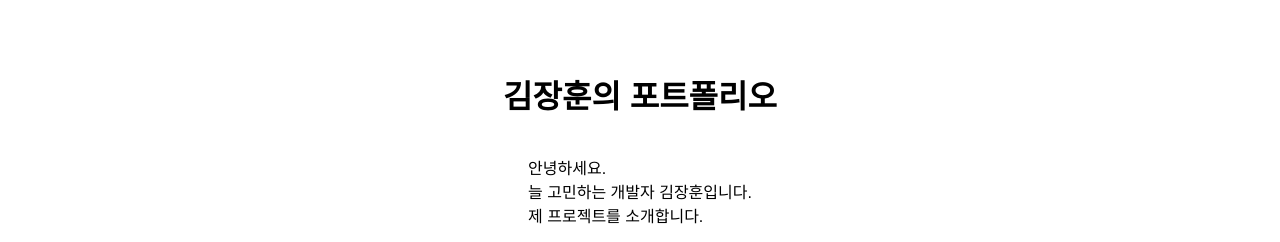
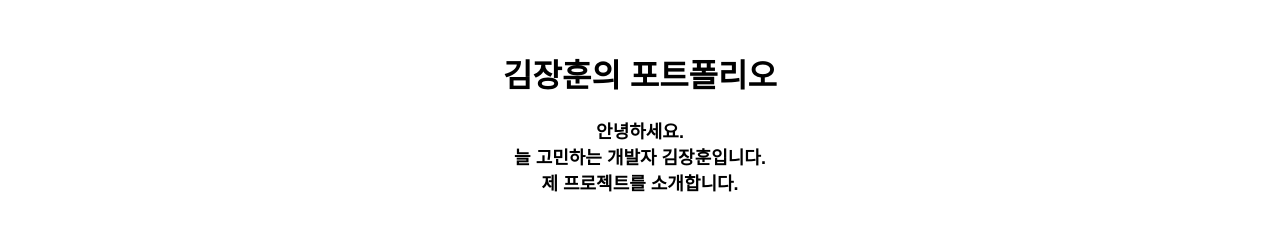
Before and after one commit to brrkak/SecondRepo, a plain HTML site: page index.html in a window 1280 px wide. Shown: the top 242 px of the page. Drawn offline with Linux system fonts and the light colour scheme; grey boxes are pictures that could not be loaded.

Commit message:
HTML/CSS ver 1.1

```diff
--- a/index.html
+++ b/index.html
@@ -9,10 +9,9 @@
 <body>
     <div class="intro_container">
         <h1>김장훈의 포트폴리오</h1>
-        <p>안녕하세요.</br>
-            늘 고민하는 개발자 김장훈입니다.</br>
-            제 프로젝트를 소개합니다.</br>
-        </p>
+        <p>안녕하세요.</p>
+        <p>늘 고민하는 개발자 김장훈입니다.</p>
+        <p>제 프로젝트를 소개합니다.</p>
     </div>
     <div class="project_container">
         <div class="contents_box">
--- a/style.css
+++ b/style.css
@@ -5,11 +5,15 @@ body{
     }
 
 .intro_container{
-    display: flex;
-    align-items: center;
-    flex-direction: column;
+    text-align: center;
     margin-top: 50px;
 }
+.intro_container > p{
+    font-weight: 700;
+    font-size: large;
+    margin: 0;
+}
+
 .project_container{
     margin: 50px 100px 0px 100px;
     display: flex;
```
